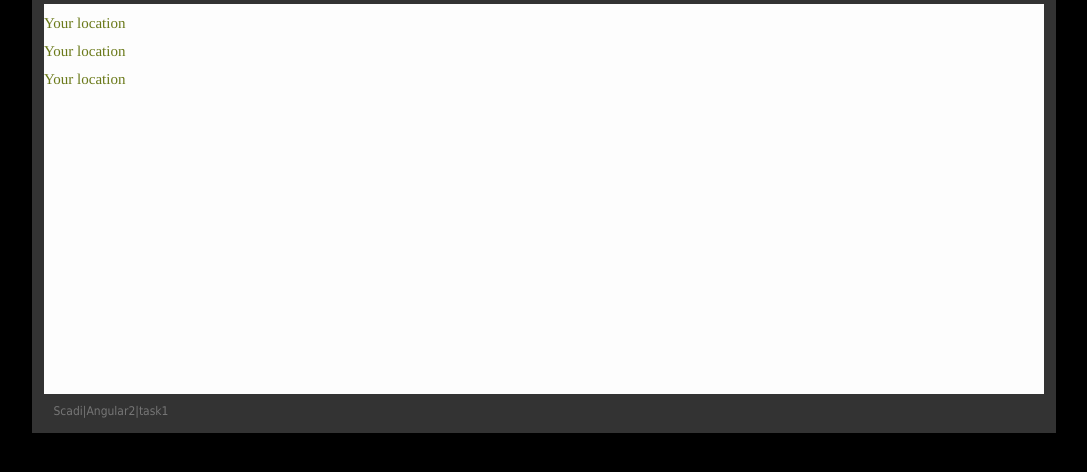
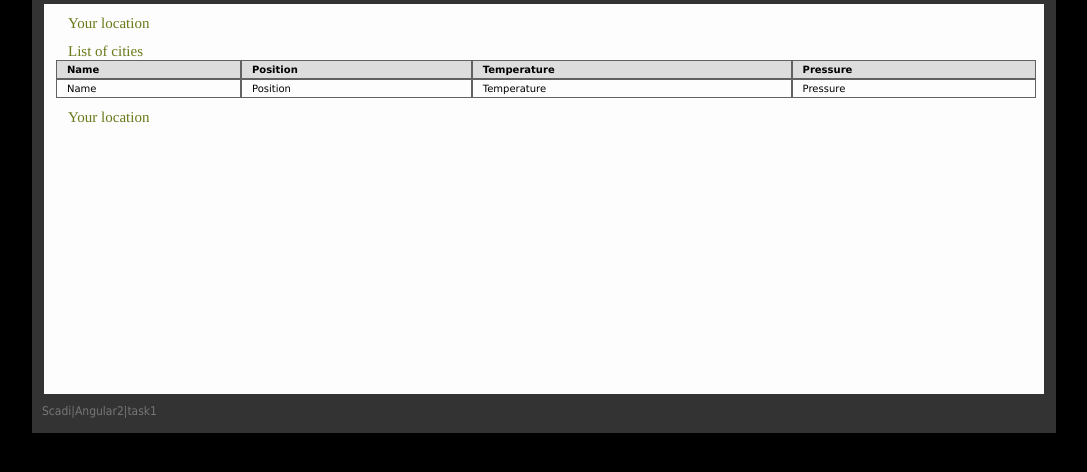
Before and after one commit to scadi/ang2Task1, a website: page index.html in a window 1280 px wide. Shown: the part 56-528 px from the top of the page, without its empty margins (96-1183 px from the left). Drawn offline with Linux system fonts and the light colour scheme.

Commit message:
normalization css and added table for showing results.

```diff
--- a/css/style.css
+++ b/css/style.css
@@ -1,92 +1,85 @@
 
-body
-{
-    font-size:       62.5%;
-    margin:          0;
-    padding:         0;
+body {
+    font-size: 62.5%;
+    margin: 0;
+    padding: 0;
     background-color: #000;
-    font-family:     'lucida grande', arial, tahoma, sans-serif;
+    font-family: 'lucida grande', arial, tahoma, sans-serif;
 }
 
-#container
-{
-    margin:          0 auto;
-    padding-top:20px;
-    width:           1024px;
-    position:        relative;
-    background-color:  #333;
+#container {
+    margin: 0 auto;
+    padding-top: 20px;
+    width: 1024px;
+    position: relative;
+    background-color: #333;
 }
 
-#header
-{
-    margin:          0 auto;
-    width:           1000px;
-    height:          40px;
+#header {
+    margin: 0 auto;
+    width: 1000px;
+    height: 40px;
 }
 
-.headtitle
-{
-    position:        relative;
+.headtitle {
+    position: relative;
     font-family: Times, serif;
-    font-size:       25px;
-    color:           #FFF;
-    top:             5px;
-    left:            12px;
+    font-size: 25px;
+    color: #FFF;
+    top: 5px;
+    left: 12px;
 }
 
-
-#content
-{
-    min-height:      390px;
-    width:           1000px;
-    margin:          0 auto;
-    background-color:#FDFDFD;
+#content {
+    min-height: 390px;
+    width: 1000px;
+    margin: 0 auto;
+    background-color: #FDFDFD;
 }
 
-#insidecontent
-{
-    float:           left;
-    padding-left:    25px;
-    padding-right:    25px;
-    width:           auto;
-}
-
-#insidecontent p
-{
-    margin:          0;
-    color:           #767676;
-    font-family: Tahoma, serif;
-    font-size:       1.2em;
-    line-height:     170%;
-}
-
-
-
-
-h1
-{
-    margin:          0;
-    font-weight:     normal;
-    color:           #6A7919;
-    font-size:       1.5em;
+h1 {
+    margin: 0 0 0 24px;
+    font-weight: normal;
+    color: #6A7919;
+    font-size: 1.5em;
     font-family: Times, serif;
 }
 
-
-#footer
-{
-    margin:          0 auto;
-    width:           1001px;
-    height:          39px;
-
+footer {
+    margin: 0 auto;
+    width: 1024px;
+    height: 39px;
+    background-color: #333;
 }
 
-#footer span
-{
-    display:         block;
-    position:        relative;
+footer span {
+    display: block;
+    position: relative;
     font-family: Tahoma, serif;
-    font-size:       1.2em;
-    padding:         10px;
-    color:           #767676;
+    font-size: 1.2em;
+    padding: 10px;
+    color: #767676;
 }
+
+.rTable {
+    margin-left: 12px;
+    display: table;
+    width: 98%;
+}
+
+.rTableRow {
+
+    display: table-row;
+}
+
+.rTableCell, .rTableHead {
+    display: table-cell;
+    padding: 3px 10px;
+    border: 1px solid #626262;
+}
+
+.rTableHead {
+
+    background-color: #ddd;
+    font-weight: bold;
+}
--- a/index.html
+++ b/index.html
@@ -19,21 +19,31 @@
         <div id="location"><br>
             <h1>Your location</h1>
         </div>
-        <div id="list_of_city"><br>
-            <h1>Your location</h1>
+        <div id="list_of_cities"><br>
+            <h1>List of cities</h1>
+            <div class="rTable">
+                <div class="rTableRow">
+                    <div class="rTableHead">Name</div>
+                    <div class="rTableHead">Position</div>
+                    <div class="rTableHead">Temperature</div>
+                    <div class="rTableHead">Pressure</div>
+                </div>
+                <div class="rTableRow">
+                    <div class="rTableCell">Name</div>
+                    <div class="rTableCell">Position</div>
+                    <div class="rTableCell">Temperature</div>
+                    <div class="rTableCell">Pressure</div>
+                </div>
+            </div>
         </div>
         <div id="g_map"><br>
             <h1>Your location</h1>
         </div>
 
     </div>
-
-
-    <div id="footer"><span>Scadi|Angular2|task1 </span></div>
-
 </div>
 </body>
 <footer>
-
+   <span>Scadi|Angular2|task1 </span>
 </footer>
 </html>
--- a/src/city.ts
+++ /dev/null
@@ -1,3 +0,0 @@
-/**
- * Created by Baer on 12/14/2016.
- */
--- a/src/map.ts
+++ /dev/null
@@ -1,3 +0,0 @@
-/**
- * Created by Baer on 12/14/2016.
- */
--- a/webpack.config.js
+++ b/webpack.config.js
@@ -1,4 +1,3 @@
-var ExtractTextPlugin = require('extract-text-webpack-plugin');
 module.exports = {
     entry: './src/main.ts',
     output:{
--- a/webpack.js
+++ /dev/null
@@ -1,3 +0,0 @@
-/**
- * Created by Baer on 12/14/2016.
- */
```
Also changed, not shown: package.json (+11 -2 lines), src/city.html (added, +12 -0 lines).
